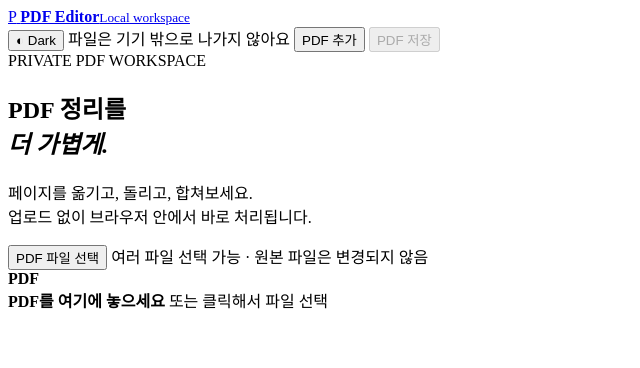
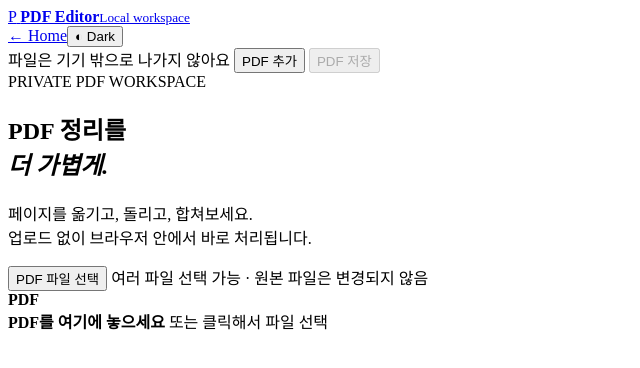
Before and after one commit to blackrabbitDeveloper/pdfeditor, a website with bundled scripts: page index.html in a window 1280 px wide. Shown: the whole page, without its empty margins (0-640 px from the left). Built offline with nearby package versions, Linux system fonts and the light colour scheme.

Commit message:
Unify README and app navigation

```diff
--- a/css/utils-theme.css
+++ b/css/utils-theme.css
@@ -11,3 +11,9 @@ input,select,textarea{border-color:var(--ui-border);border-radius:10px;color:var
 .utils-theme-toggle{position:fixed;top:19px;right:18px;z-index:31;min-width:74px;min-height:34px;padding:0 11px;border:1px solid var(--ui-border);border-radius:9px;color:var(--ui-text);background:color-mix(in srgb,var(--ui-surface) 88%,transparent);box-shadow:var(--ui-shadow);font:11px var(--ui-mono);cursor:pointer;backdrop-filter:blur(16px)}
 .header-actions .utils-theme-toggle{position:static;flex:none;box-shadow:none}
 @media(max-width:640px){.utils-theme-toggle{top:10px;right:10px;min-width:38px;padding:0 8px;font-size:0}.utils-theme-toggle::first-letter{font-size:14px}}
+.utils-global-nav { position:fixed; top:14px; right:16px; z-index:100; display:flex; align-items:center; gap:4px; padding:3px; border:1px solid var(--ui-border); border-radius:10px; background:color-mix(in srgb,var(--ui-surface) 88%,transparent); box-shadow:var(--ui-shadow); backdrop-filter:blur(16px); }
+.header-actions .utils-global-nav { position:static; flex:none; box-shadow:none; }
+.utils-global-nav .utils-theme-toggle { position:static; min-width:68px; min-height:32px; padding:0 9px; border:0; background:transparent; box-shadow:none; backdrop-filter:none; }
+.utils-home-link { min-height:32px; display:inline-flex; align-items:center; padding:0 9px; border-radius:7px; color:var(--ui-muted); font:600 11px var(--ui-mono); text-decoration:none; }
+.utils-home-link:hover { color:var(--ui-text); background:var(--ui-surface-2); }
+@media(max-width:640px){.utils-global-nav .utils-theme-toggle{min-width:34px;font-size:0}.utils-global-nav .utils-theme-toggle::first-letter{font-size:14px}.utils-home-link{font-size:0}.utils-home-link::before{content:"←";font-size:15px}}
--- a/js/utils-theme.js
+++ b/js/utils-theme.js
@@ -1 +1,37 @@
-const themeRoot=document.documentElement;const savedTheme=localStorage.getItem('utils-theme');const initialTheme=savedTheme==='light'||savedTheme==='dark'?savedTheme:(matchMedia('(prefers-color-scheme: dark)').matches?'dark':'light');function setUtilsTheme(theme){themeRoot.dataset.theme=theme;localStorage.setItem('utils-theme',theme);const toggle=document.querySelector('.utils-theme-toggle');if(toggle){toggle.textContent=theme==='dark'?'☀ Light':'◐ Dark';toggle.setAttribute('aria-label',theme==='dark'?'라이트 테마 사용':'다크 테마 사용')}}const themeToggle=document.createElement('button');themeToggle.type='button';themeToggle.className='utils-theme-toggle';themeToggle.addEventListener('click',()=>setUtilsTheme(themeRoot.dataset.theme==='dark'?'light':'dark'));const themeHost=document.querySelector('.header-actions');(themeHost||document.body).prepend(themeToggle);setUtilsTheme(initialTheme);
+const themeRoot = document.documentElement;
+const savedTheme = localStorage.getItem('utils-theme');
+const initialTheme = savedTheme === 'light' || savedTheme === 'dark'
+  ? savedTheme
+  : (matchMedia('(prefers-color-scheme: dark)').matches ? 'dark' : 'light');
+
+function setUtilsTheme(theme) {
+  themeRoot.dataset.theme = theme;
+  localStorage.setItem('utils-theme', theme);
+  const toggle = document.querySelector('.utils-theme-toggle');
+  if (toggle) {
+    toggle.textContent = theme === 'dark' ? '☀ Light' : '◐ Dark';
+    toggle.setAttribute('aria-label', theme === 'dark' ? '라이트 테마 사용' : '다크 테마 사용');
+  }
+}
+
+const globalNav = document.createElement('nav');
+globalNav.className = 'utils-global-nav';
+globalNav.setAttribute('aria-label', 'BlackRabbit Utils');
+
+const homeLink = document.createElement('a');
+homeLink.className = 'utils-home-link';
+homeLink.href = 'https://blackrabbitdeveloper.github.io/';
+homeLink.textContent = '← Home';
+homeLink.setAttribute('aria-label', 'BlackRabbit Utils 홈으로 이동');
+
+const themeToggle = document.createElement('button');
+themeToggle.type = 'button';
+themeToggle.className = 'utils-theme-toggle';
+themeToggle.addEventListener('click', () => {
+  setUtilsTheme(themeRoot.dataset.theme === 'dark' ? 'light' : 'dark');
+});
+
+globalNav.append(homeLink, themeToggle);
+const themeHost = document.querySelector('.header-actions');
+(themeHost || document.body).prepend(globalNav);
+setUtilsTheme(initialTheme);
```
Also changed, not shown: README.md.
